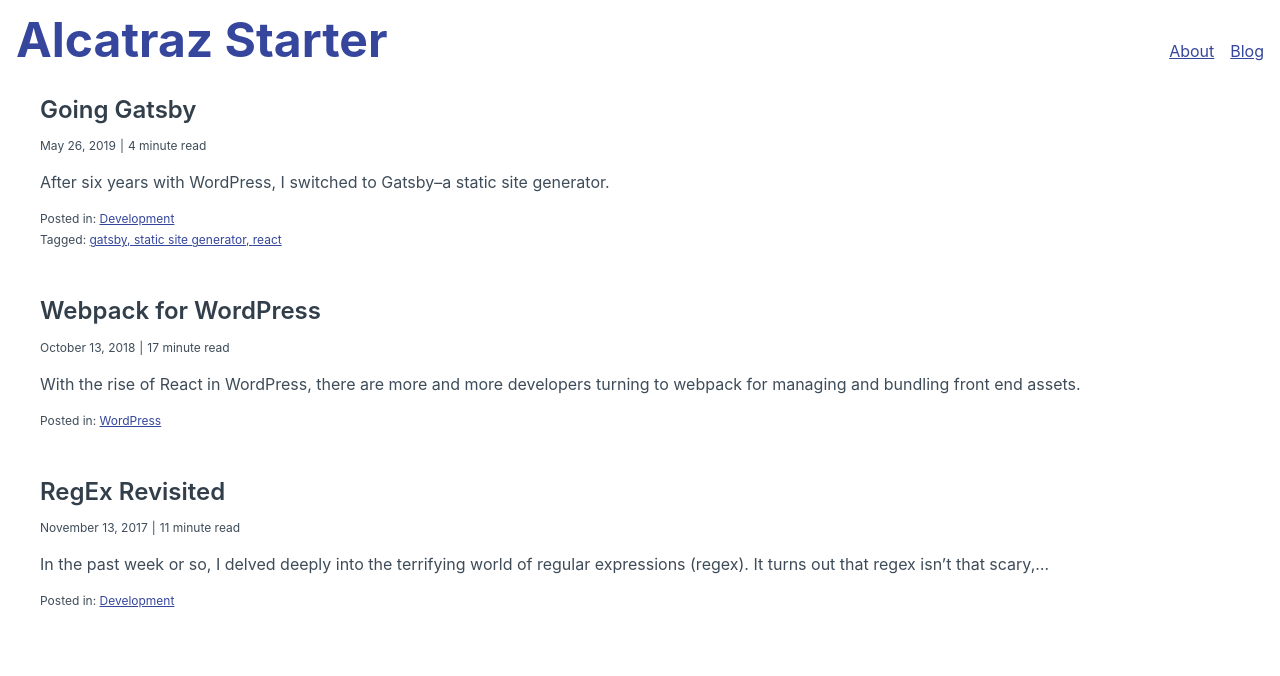
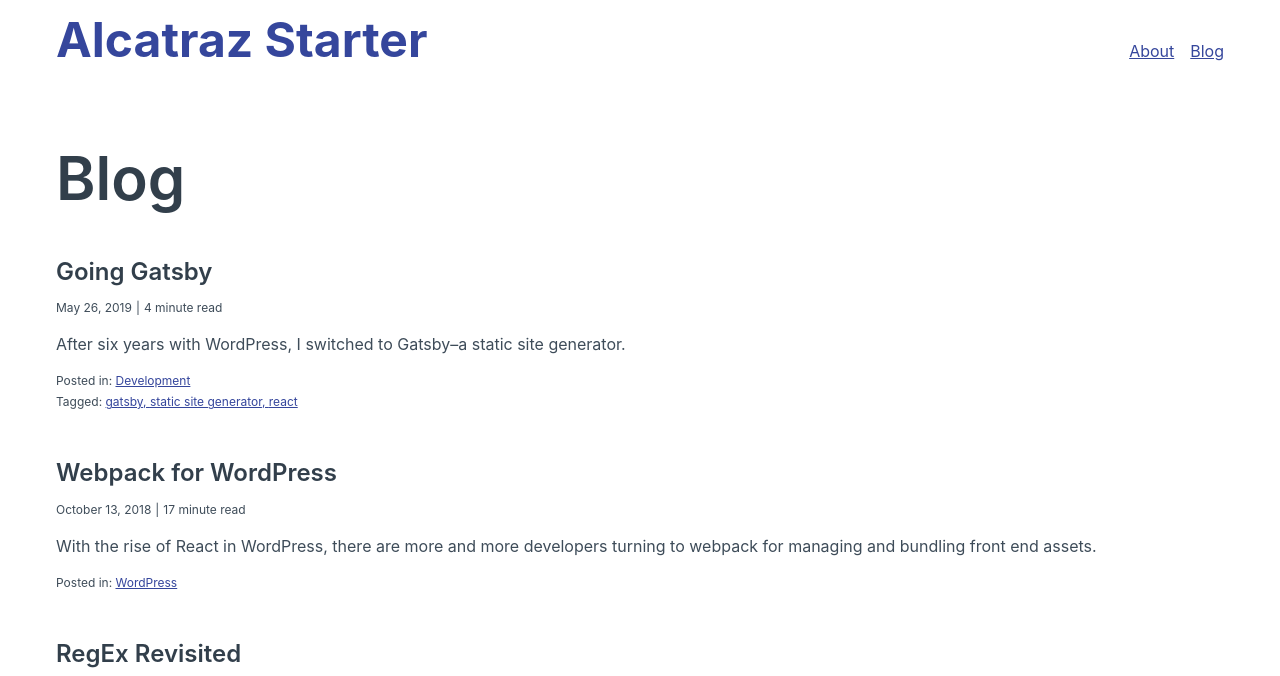
Before and after one commit to carrieforde/gatsby-starter-alcatraz, a Gatsby site: page /blog in a window 1280 px wide. Shown: the top 676 px of the page. Built offline with nearby package versions, Linux system fonts and the light colour scheme; Gatsby itself is replaced by a stand-in of ours; some packages are replaced by stand-ins of ours.

Commit message:
Updates category & tag template with cleaner blog implementation

```diff
--- a/src/components/Blog/index.tsx
+++ b/src/components/Blog/index.tsx
@@ -5,8 +5,17 @@ import { Post } from '../../interfaces/post.interface';
 
 import styles from './blog.module.css';
 
-const Blog = () => {
-  const data = useStaticQuery(
+interface Blog {
+  data?: {
+    edges: {
+      node: Post;
+    };
+  };
+}
+
+const Blog = ({ data }: Blog) => {
+  if (data === undefined) {
+    data = useStaticQuery(
       graphql`
         query {
           allMarkdownRemark(
@@ -33,6 +42,7 @@ const Blog = () => {
         }
       `
     );
+  }
 
   return (
     <ul className={styles.blogList}>
--- a/src/components/PageElements/PageDescription/page-title.module.css
+++ b/src/components/PageElements/PageDescription/page-title.module.css
@@ -1,11 +1,11 @@
 .description {
 	font-size: var(--font-size-4);
-	margin: var(--size-4) 0 var(--size-6);
+	margin-top: var(--size-4);
 }
 
 @media screen and (min-width: 600px) {
 	.description {
 		font-size: var(--font-size-5);
-		margin: var(--size-5) 0 var(--size-7);
+		margin-top: var(--size-5);
 	}
 }
--- a/src/components/PageElements/PageHeader/index.tsx
+++ b/src/components/PageElements/PageHeader/index.tsx
@@ -4,8 +4,10 @@ import PageTitle from '../PageTitle';
 import PageDescription from '../PageDescription';
 import { Frontmatter } from '../../../interfaces/frontmatter.interface';
 
+import styles from './page-header.module.css';
+
 const PageHeader = ({ title, description }: Frontmatter) => (
-  <header>
+  <header className={styles.pageHeader}>
     <PageTitle title={title} />
     {description && <PageDescription description={description} />}
   </header>
--- /dev/null
+++ b/src/components/PageElements/PageHeader/page-header.module.css
@@ -0,0 +1,9 @@
+.pageHeader {
+	margin-bottom: var(--size-6);
+}
+
+@media screen and (min-width: 600px) {
+	.pageHeader {
+		margin-bottom: var(--size-7);
+	}
+}
--- a/src/components/Site/site.module.css
+++ b/src/components/Site/site.module.css
@@ -2,12 +2,17 @@
 	margin: 0 auto;
 	max-width: 100%;
 	padding: var(--size-4);
-	width: 1600px;
+	width: 1200px;
 }
 
 .siteMain {
 	margin: 0 auto;
 	max-width: 100%;
 	padding: var(--size-4) 0;
-	width: 1200px;
 }
+
+@media screen and (min-width: 600px) {
+	.siteMain {
+		padding: var(--size-8) 0;
+	}
+}
--- a/src/pages/blog.tsx
+++ b/src/pages/blog.tsx
@@ -3,10 +3,12 @@ import React from 'react';
 import Site from '../components/Site';
 import SEO from '../components/Site/Seo';
 import Blog from '../components/Blog';
+import PageHeader from '../components/PageElements/PageHeader';
 
 const BlogPage = () => (
   <Site>
     <SEO title="Blog" />
+    <PageHeader title="Blog" />
     <Blog />
   </Site>
 );
--- a/src/templates/Post/Post.tsx
+++ b/src/templates/Post/Post.tsx
@@ -8,8 +8,6 @@ import Pagination from '../../components/Pagination';
 const Post = props => {
   const { title } = props.data.markdownRemark.frontmatter;
   const { previous, next } = props.pageContext;
-
-  console.log(props);
 
   return (
     <Site>
```
Also changed, not shown: src/templates/Categories/Categories.tsx (+2 -12 lines), src/templates/Tags/Tags.tsx (+2 -10 lines). Lines whose indentation alone changed are shown as unchanged.
